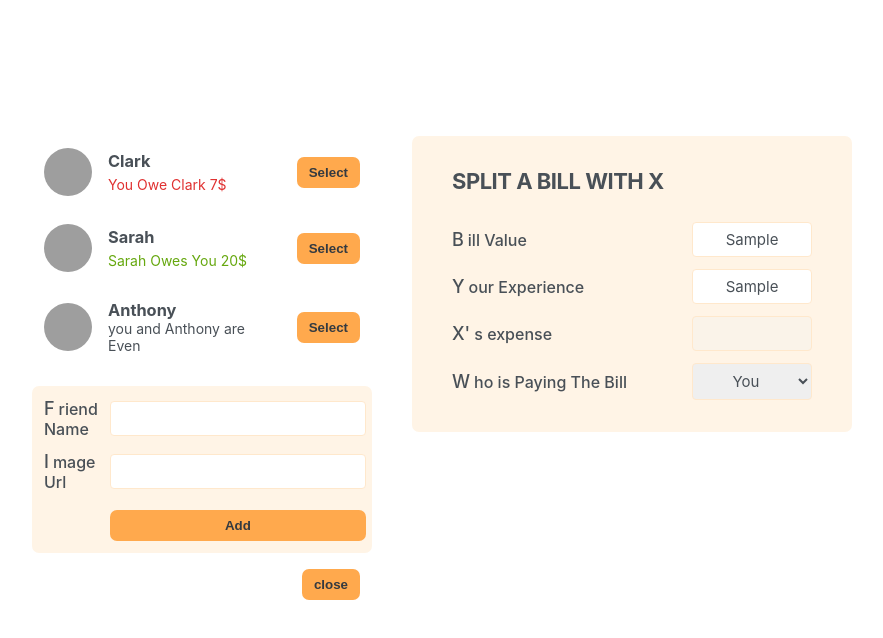
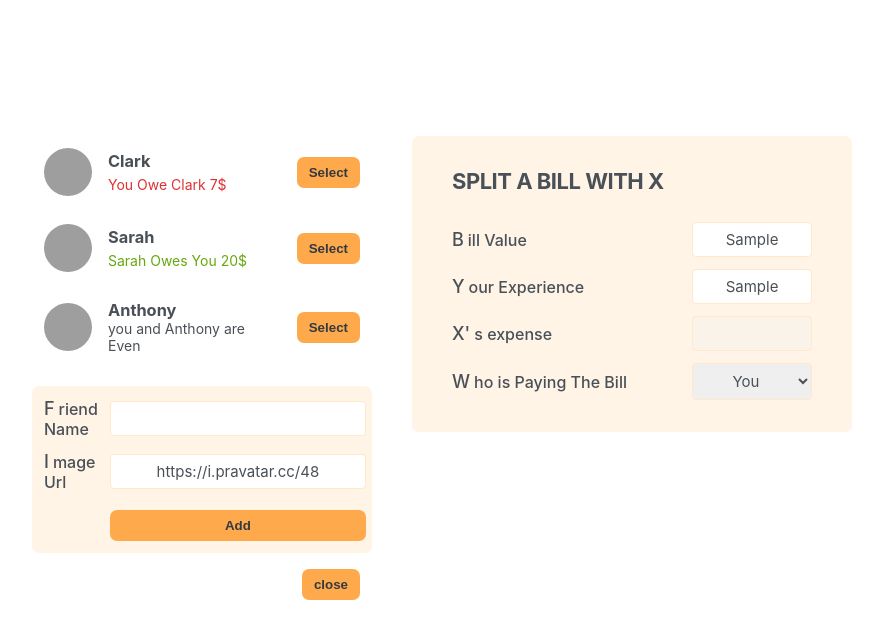
Before and after one commit to Ojha-kaustubh/Eat-n-Split-, a React (Create React App) app: page / in a window 1280 px wide. Both pictures are taken after typing "Sample", "Sample" into the empty fields and a click on the button "Add Friend". Shown: the top 638 px of the page, without its empty margins (198-1081 px from the left). Built offline with nearby package versions, Linux system fonts and the light colour scheme; grey boxes are pictures that could not be loaded.

Commit message:
Add New friend List

```diff
--- a/src/App.js
+++ b/src/App.js
@@ -31,17 +31,25 @@
 }
 
 export default function App() {
-  const [showAddFriend, setShowFriend] = useState(false);
+  const [friends, setFriends] = useState(initialFriends);
+  const [showAddFriend, setAddShowFriend] = useState(false);
 
   function handleShowAddFriend() {
-    setShowFriend((show) => !show);
+    setAddShowFriend((show) => !show);
+  }
+
+  function handleAddFriend(friend) {
+    setFriends((friends) => {
+      return [...friends, friend];
+    });
+    setAddShowFriend(false);
   }
 
   return (
     <div className="app">
       <div className="sidebar">
-        <FriendList />
-        {showAddFriend && <FormAddFriend />}
+        <FriendList friends={friends} />
+        {showAddFriend && <FormAddFriend onAddFriend={handleAddFriend} />}
         <Button onClick={handleShowAddFriend}>
           {showAddFriend ? "close" : "Add Friend"}
         </Button>
@@ -51,9 +59,7 @@
   );
 }
 
-function FriendList() {
-  const friends = initialFriends;
-
+function FriendList({ friends }) {
   return (
     <ul>
       {friends.map((friend) => {
@@ -88,22 +94,52 @@
   );
 }
 
+function FormAddFriend({ onAddFriend }) {
+  const [name, setName] = useState("");
+  const [image, setImage] = useState("https://i.pravatar.cc/48");
 
+  function handleSubmit(e) {
+    e.preventDefault();
+    // console.log("Name", name);
+    // console.log("Image", image);
 
-function FormAddFriend() {
+    if (!name || !image) {
+      return;
+    }
+
+    const id = crypto.randomUUID();
+    const newFriend = {
+      id,
+      name,
+      image: `${image}?=${id}`,
+      balance: 0,
+    };
+    onAddFriend(newFriend);
+
+    // After The submit The form then the image is reset nad name is blank
+    setName("");
+    setImage("https://i.pravatar.cc/48");
+  }
   return (
-    <form className="form-add-friend">
+    <form className="form-add-friend" onSubmit={handleSubmit}>
       <label>Friend Name</label>
-      <input type="text" />
+      <input
+        type="text"
+        value={name}
+        onChange={(e) => setName(e.target.value)}
+      />
 
       <label>Image Url</label>
-      <input type="text" />
+      <input
+        type="text"
+        value={image}
+        onChange={(e) => setImage(e.target.value)}
+      />
 
       <Button>Add</Button>
     </form>
   );
 }
-
 
 function FormSplitBill() {
   return (
```
